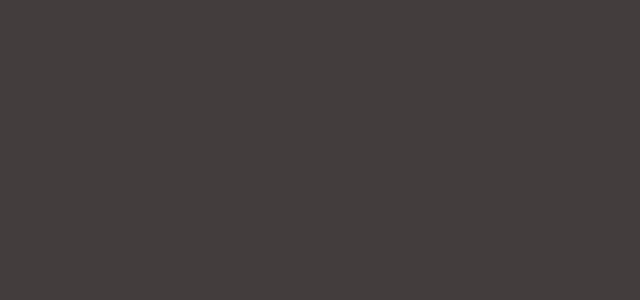
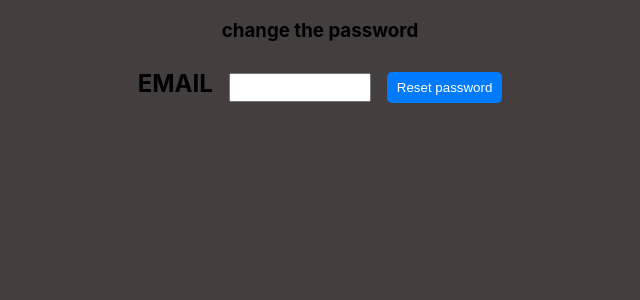
Before and after one commit to Chikmurgechetan/Expense-Tracker, a React (Create React App) app: page /Forgot-Password in a window 1280 px wide. Before the commit this address had no page. Shown: the top 300 px of the page, without its empty margins (320-960 px from the left). Built offline with nearby package versions, Linux system fonts and the light colour scheme.

Commit message:
Forgot Psswordset

```diff
--- a/src/App.js
+++ b/src/App.js
@@ -6,6 +6,7 @@ import ProfilePage from "./Components/Pages/ProfilePage";
 import ContectDetails from "./Components/Pages/ContectDetails";
 import { useContext } from "react";
 import { AppContext } from "./Components/Context/Autho-Context";
+import ForgotPassword from "./Components/SingUp/ForgotPassowrd";
 
 function App() {
   const ctx = useContext(AppContext);
@@ -13,6 +14,7 @@ function App() {
     <>
       <Routes>
         <Route path="/" element={<SingUpForm />} />
+        <Route path="/Forgot-Password" element={<ForgotPassword/>}/>
       {ctx.isLoggedIn && <Route path="/home" element={<ProfilePage />} /> }
       {ctx.isLoggedIn &&  <Route path="/contect"element={<ContectDetails/>} /> }
 
--- /dev/null
+++ b/src/Components/SingUp/ForgotPassowrd.js
@@ -0,0 +1,67 @@
+import React, { useState } from "react";
+import classes from "./ForgotPassword.module.css";
+import { useNavigate } from "react-router-dom";
+
+const ForgotPassword = () => {
+   const navigat = useNavigate();
+  const [email, setEmail] = useState("");
+
+
+  const resetSubmitHander = async (event) => {
+    event.preventDefault();
+    try {
+      const response = await fetch(
+        "https://identitytoolkit.googleapis.com/v1/accounts:sendOobCode?key=AIzaSyBkf4P6tcEA2uaVJe-UTssAymxMaTBMf2Q",
+        {
+          method: "POST",
+          body: JSON.stringify({
+            requestType: "PASSWORD_RESET",
+            email: email,
+          }),
+          headers: {
+            "Content-Type": "application/json",
+          },
+        }
+      );
+      const data = await response.json();
+      console.log(data);
+      if (response.ok) {
+        alert(
+          "A Pssworde reset link Is send your Email"
+        );
+        navigat('/')
+
+      } else {
+        throw new Error("Send password reset email failed");
+      }
+    } catch (error) {
+      console.log(error);
+    }
+  };
+
+  const onChangeEmail = (event) => {
+    setEmail(event.target.value);
+  };
+
+  return (
+    <>
+      <h3>change the password</h3>
+      <form onSubmit={resetSubmitHander} className={classes.eform}>
+        <label htmlFor="email" className={classes.elabel}>
+          EMAIL
+        </label>
+        <input
+          type="email"
+          id="email"
+          value={email}
+          onChange={onChangeEmail}
+          className={classes.einput}
+        />
+        <button type="submit" className={classes.ebutton}>
+          Reset password
+        </button>
+      </form>
+    </>
+  );
+};
+export default ForgotPassword;
--- /dev/null
+++ b/src/Components/SingUp/ForgotPassword.module.css
@@ -0,0 +1,37 @@
+/* ForgotPassword.module.css */
+
+.eform {
+    flex-direction: column;
+    margin-top: 20px;
+    text-align: center;
+  }
+
+  .elabel {
+    margin-bottom: 10px;
+    margin-right: 1rem;
+    font-weight: bold;
+    font-size: 1.5rem;
+
+}
+  .einput{
+    width: 8rem;
+    padding: 5px;
+  }
+
+  .ebutton {
+    margin-top: 10px;
+    margin-left: 1rem;
+    padding: 8px 10px;
+    background-color: #007bff;
+    color: #fff;
+    border: none;
+    border-radius: 5px;
+    cursor: pointer;
+  }
+
+  .ebutton:hover {
+    background-color: #0056b3;
+  }
+  h3{
+    text-align: center;
+  }
--- a/src/Components/SingUp/SingUpForm.js
+++ b/src/Components/SingUp/SingUpForm.js
@@ -125,7 +125,7 @@ const SingUpForm = () => {
         </form>
 
         {isLogin && (
-          <a href="/forgot-password" className={classes.link}>
+          <a href="/Forgot-Password" className={classes.link}>
             Forgot Password
           </a>
         )}
```
